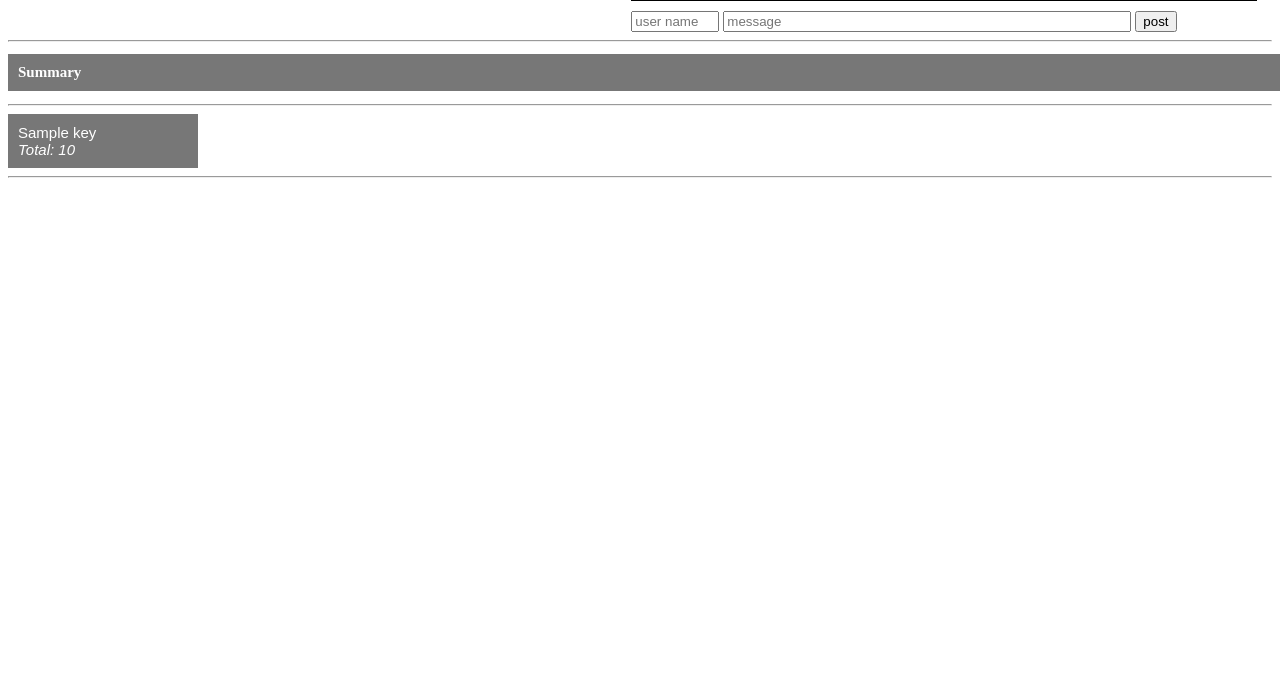
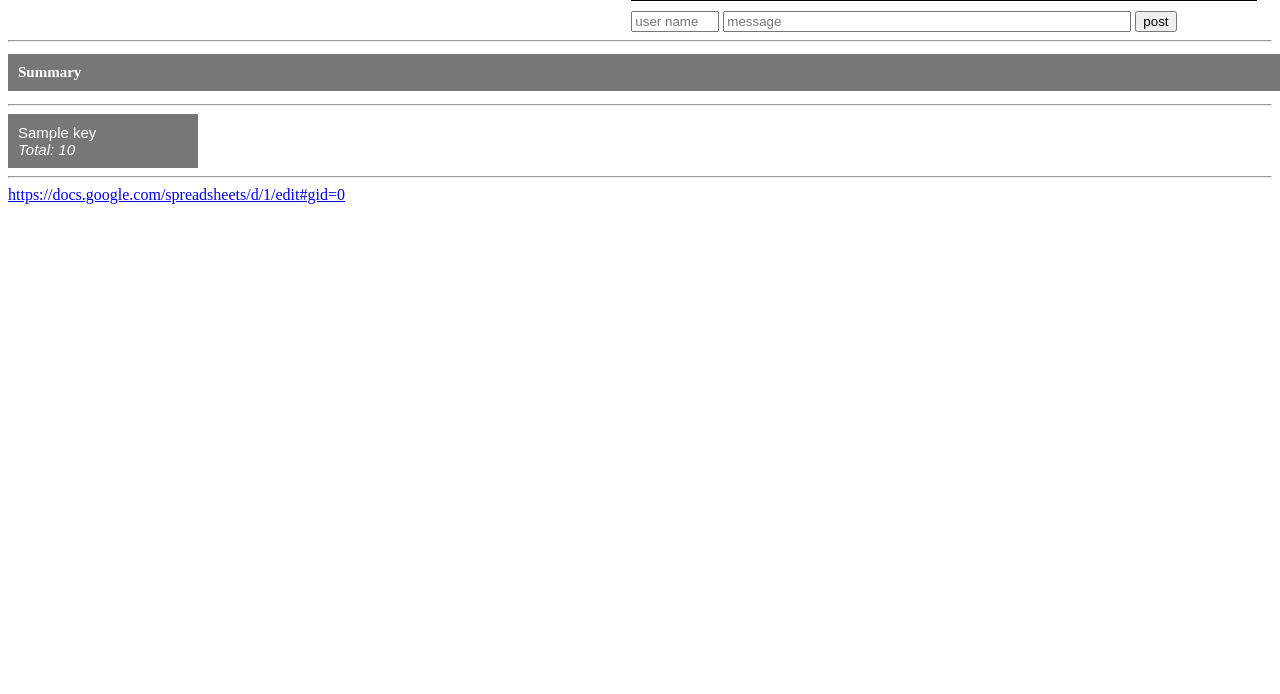
Before and after one commit to LHansoon/bill-calculator, a Flask app: template src/templates/home.html in a window 1280 px wide. Shown: the part 452-1146 px from the top of the page. Before the commit the page ends 630 px from the top, so only its background shows below. Run offline with Flask 3, Linux system fonts and the light colour scheme; the template is opened without the code that fills it: most values are stand-ins (such as "Sample title", 1, 10 or a date in 2020); parts of the project's set-up code (start-up, migrations or seed data) failed here and were passed over.

Commit message:
update to display link for the sheet

```diff
--- a/src/templates/home.html
+++ b/src/templates/home.html
@@ -255,6 +255,19 @@
 {#<div id="example"></div>#}
 
 
+
+<div id="sheet_viewer">
+{#    <p>If no permission, request for the permission, then refresh</p>#}
+    <a target="_blank" href="https://docs.google.com/spreadsheets/d/{{sheet_id}}/edit#gid=0">https://docs.google.com/spreadsheets/d/{{sheet_id}}/edit#gid=0</a>
+{#    <iframe#}
+{#            src="https://docs.google.com/spreadsheets/d/{{sheet_id}}/preview"#}
+{#            height="100%"#}
+{#            width="100%"#}
+{#    ></iframe>#}
+
+</div>
+
+
 </body>
 
 
```
